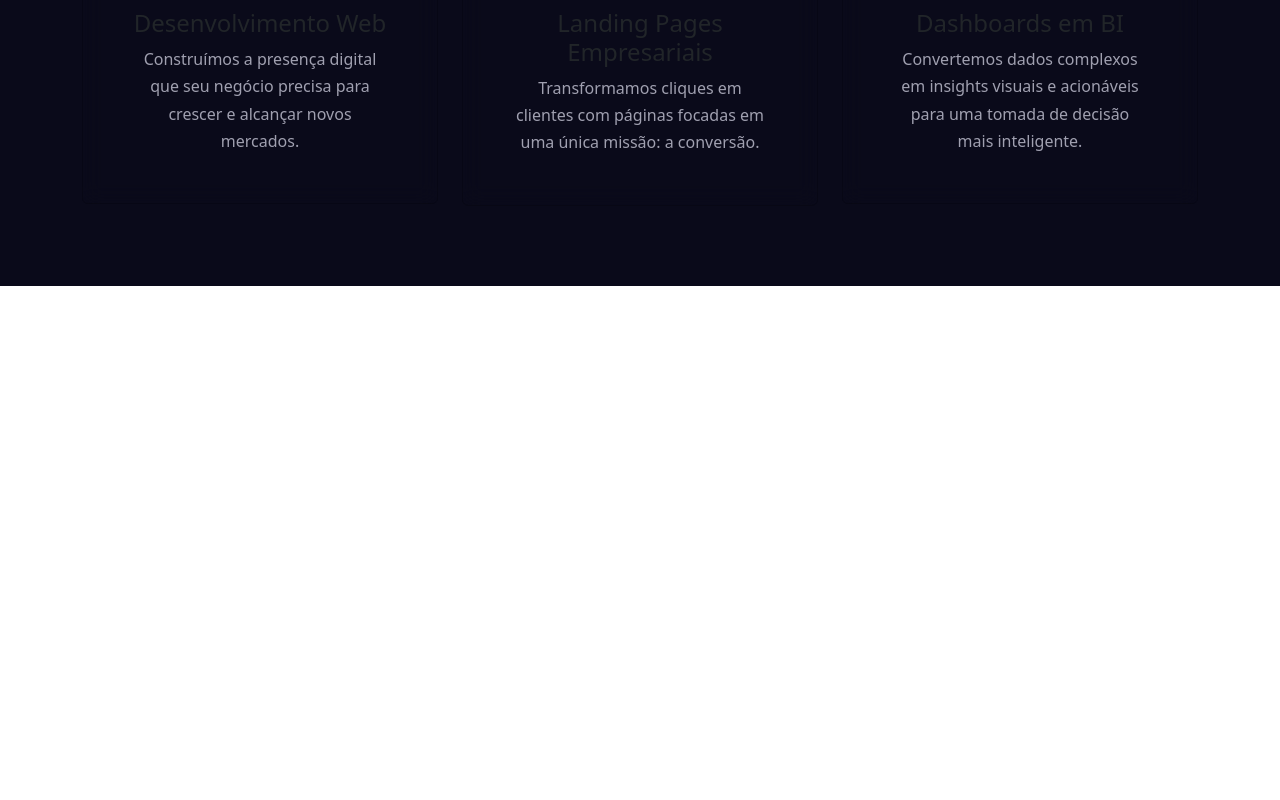
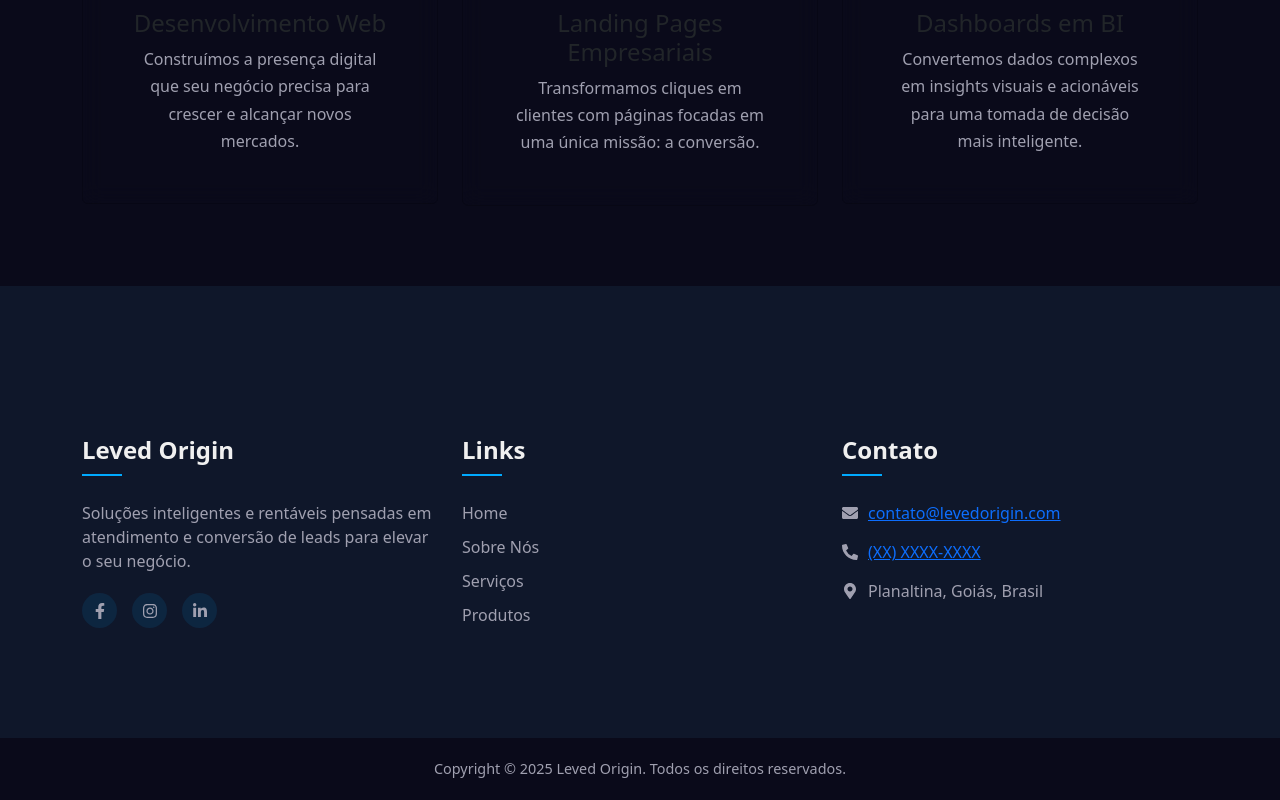
Before and after one commit to gustavorodriDEV/leved-website, a React (Vite) app: page / in a window 1280 px wide. Shown: the part 2917-3717 px from the top of the page. Before the commit the page ends 3203 px from the top, so only its background shows below. Built offline with nearby package versions, Linux system fonts and the light colour scheme.

Commit message:
feat(footer): Implementa rodapé modular com inks funcionais.

```diff
--- a/src/App.jsx
+++ b/src/App.jsx
@@ -2,7 +2,8 @@ import About from "./components/About/About";
 import Home from "./components/Home/Home";
 import Navbar from "./components/Navbar/Navbar";
 import Products from "./components/Products/Products";
-import Services from './components/Services/Services';
+import Services from "./components/Services/Services";
+import Footer from "./components/Footer/Footer";
 function App() {
   return (
     <>
@@ -13,6 +14,7 @@ function App() {
         <Products />
         <Services />
       </main>
+      <Footer />
     </>
   );
 }
--- /dev/null
+++ b/src/components/Footer/Footer.jsx
@@ -0,0 +1,157 @@
+import { Container, Row, Col } from "react-bootstrap";
+import styles from "./Footer.module.css";
+// import CallToAction from "./CallToAction";
+import { Link } from "react-scroll";
+import {
+  FaPhoneAlt,
+  FaEnvelope,
+  FaMapMarkerAlt,
+  FaFacebookF,
+  FaInstagram,
+  FaLinkedinIn,
+} from "react-icons/fa";
+
+const dataAtual = new Date().getFullYear();
+const Footer = () => {
+  return (
+    <>
+      {/* <CallToAction /> */}
+      <footer id="contato" className={styles.footer}>
+        <div className={styles.widgetWrapper}>
+          <Container>
+            <Row>
+              <Col lg={4} md={6}>
+                <div className={styles.widget}>
+                  <h4 className={styles.widgetTitle}>Leved Origin</h4>
+                  <p>
+                    Soluções inteligentes e rentáveis pensadas em atendimento e
+                    conversão de leads para elevar o seu negócio.
+                  </p>
+                  <ul className={styles.social}>
+                    <li>
+                      <a
+                        href="https://facebook.com"
+                        target="_blank"
+                        rel="noopener noreferrer"
+                      >
+                        <FaFacebookF />
+                      </a>
+                    </li>
+                    <li>
+                      <a
+                        href="https://instagram.com"
+                        target="_blank"
+                        rel="noopener noreferrer"
+                      >
+                        <FaInstagram />
+                      </a>
+                    </li>
+                    <li>
+                      <a
+                        href="https://linkedin.com"
+                        target="_blank"
+                        rel="noopener noreferrer"
+                      >
+                        <FaLinkedinIn />
+                      </a>
+                    </li>
+                  </ul>
+                </div>
+              </Col>
+
+              <Col lg={4} md={6}>
+                <div className={styles.widget}>
+                  <h4 className={styles.widgetTitle}>Links</h4>
+                  <ul>
+                    <li>
+                      <Link
+                        to="home"
+                        smooth={true}
+                        duration={200}
+                        offset={-70}
+                        className={styles.navLink}
+                      >
+                        Home
+                      </Link>
+                    </li>
+                    <li>
+                      <Link
+                        to="sobre-nos"
+                        smooth={true}
+                        duration={500}
+                        offset={-70}
+                        className={styles.navLink}
+                      >
+                        Sobre Nós
+                      </Link>
+                    </li>
+                    <li>
+                      <Link
+                        to="servicos"
+                        smooth={true}
+                        duration={500}
+                        offset={-60}
+                        className={styles.navLink}
+                      >
+                        Serviços
+                      </Link>
+                    </li>
+                    <li>
+                      <Link
+                        to="produtos"
+                        smooth={true}
+                        duration={500}
+                        offset={-60}
+                        className={styles.navLink}
+                      >
+                        Produtos
+                      </Link>
+                    </li>
+                  </ul>
+                </div>
+              </Col>
+
+              <Col lg={4} md={6}>
+                <div className={styles.widget}>
+                  <h4 className={styles.widgetTitle}>Contato</h4>
+                  <div className={styles.contactInfo}>
+                    <p>
+                      <FaEnvelope />
+                      <a href="mailto:contato@levedorigin.com">
+                        {" "}
+                        contato@levedorigin.com
+                      </a>
+                    </p>
+                    <p>
+                      <FaPhoneAlt />
+                      <a href="tel:+5561999999999"> (XX) XXXX-XXXX</a>
+                    </p>
+                    <p>
+                      <FaMapMarkerAlt /> Planaltina, Goiás, Brasil
+                    </p>
+                  </div>
+                </div>
+              </Col>
+            </Row>
+          </Container>
+        </div>
+
+        <div className={styles.copyrightArea}>
+          <Container>
+            <Row>
+              <Col>
+                <p className="text-center">
+                  {" Copyright © " +
+                    dataAtual +
+                    " Leved Origin. Todos os direitos reservados."}
+                </p>
+              </Col>
+            </Row>
+          </Container>
+        </div>
+      </footer>
+    </>
+  );
+};
+
+export default Footer;
--- /dev/null
+++ b/src/components/Footer/Footer.module.css
@@ -0,0 +1,105 @@
+.footer {
+  min-height: 40vh;
+  background-color: #0a0a1a;
+  color: #a0a0b0;
+}
+
+.navLink {
+  cursor: pointer;
+
+  color: #a0a0b0;
+  text-decoration: none;
+  transition: color 0.3s ease;
+}
+
+.navLink:hover {
+  color: #00aaff;
+}
+
+.widgetWrapper {
+  padding-top: 150px; /* Espaço para o CTA flutuar acima */
+  padding-bottom: 70px;
+  background-color: #0f172a;
+}
+
+.widget {
+  margin-bottom: 30px;
+}
+
+.widgetTitle {
+  color: #f0f0f0;
+  font-weight: 700;
+  margin-bottom: 25px;
+  position: relative;
+}
+
+.widgetTitle::after {
+  content: "";
+  display: block;
+  width: 40px;
+  height: 2px;
+  background-color: #00aaff;
+  margin-top: 10px;
+}
+
+.widget p {
+  margin-bottom: 20px;
+}
+
+.widget ul {
+  list-style: none;
+  padding: 0;
+}
+
+.widget ul li {
+  margin-bottom: 10px;
+}
+
+.widget ul li a {
+  color: #a0a0b0;
+  text-decoration: none;
+  transition: color 0.3s ease;
+}
+
+.widget ul li a:hover {
+  color: #00aaff;
+}
+
+.social {
+  display: flex;
+  gap: 15px;
+}
+
+.social a {
+  display: flex;
+  justify-content: center;
+  align-items: center;
+  width: 35px;
+  height: 35px;
+  border-radius: 50%;
+  background-color: rgba(0, 170, 255, 0.1);
+  transition: all 0.3s ease;
+}
+
+.social a:hover {
+  color: #ffffff;
+  transform: translateY(-2px);
+}
+
+.contactInfo p {
+  display: flex;
+  align-items: center;
+  gap: 10px;
+  margin-bottom: 15px;
+}
+
+.copyrightArea {
+  padding: 20px 0;
+  background-color: #0a0a1a;
+}
+
+.copyrightArea p {
+  margin: 0;
+  color: #a0a0b0;
+  font-size: 0.9rem;
+}
```
Also changed, not shown: 1 other file (tests, documents, lock files or other folders).
